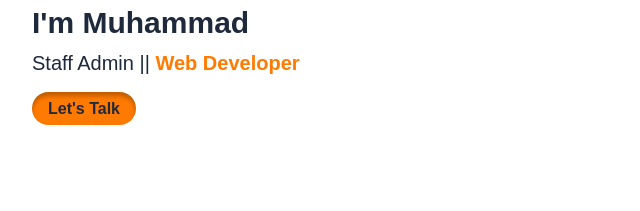
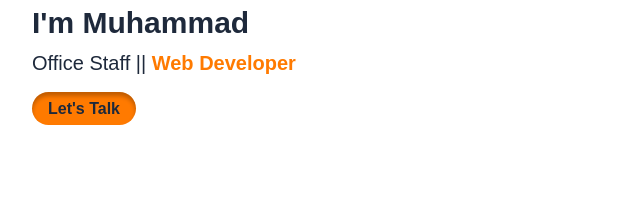
Before and after one commit to mhmmd18/portfolio, a website: page index.html in a window 1280 px wide. Shown: the part 233-444 px from the top of the page, 0-640 px from the left. Drawn offline with Linux system fonts and the light colour scheme.

Commit message:
update home

```diff
--- a/index.html
+++ b/index.html
@@ -68,7 +68,7 @@
                 <div class="self-center w-full px-4 md:w-1/2">
                     <h3 class="mb-2 text-lg font-medium md:text-lg lg:text-xl text-dark dark:text-white">Hallo 👋,</h3>
                     <h1 class="mb-2 text-2xl font-bold md:text-2xl lg:text-3xl text-dark dark:text-white">I'm Muhammad</h1>
-                    <p class="mb-5 text-lg font-medium md:text-lg lg:text-xl text-dark dark:text-white">Staff Admin || <span class="font-bold text-primary">Web Developer</span></p>
+                    <p class="mb-5 text-lg font-medium md:text-lg lg:text-xl text-dark dark:text-white">Office Staff || <span class="font-bold text-primary">Web Developer</span></p>
                     <a href="https://wa.wizard.id/0c65ac" class="px-4 py-2 text-base font-semibold transition duration-300 ease-in-out rounded-full shadow-lg text-dark bg-primary hover:bg-opacity-90 btn">Let's Talk</a>
                 </div>
                 <div class="self-end w-full px-4 md:w-1/2">
```
